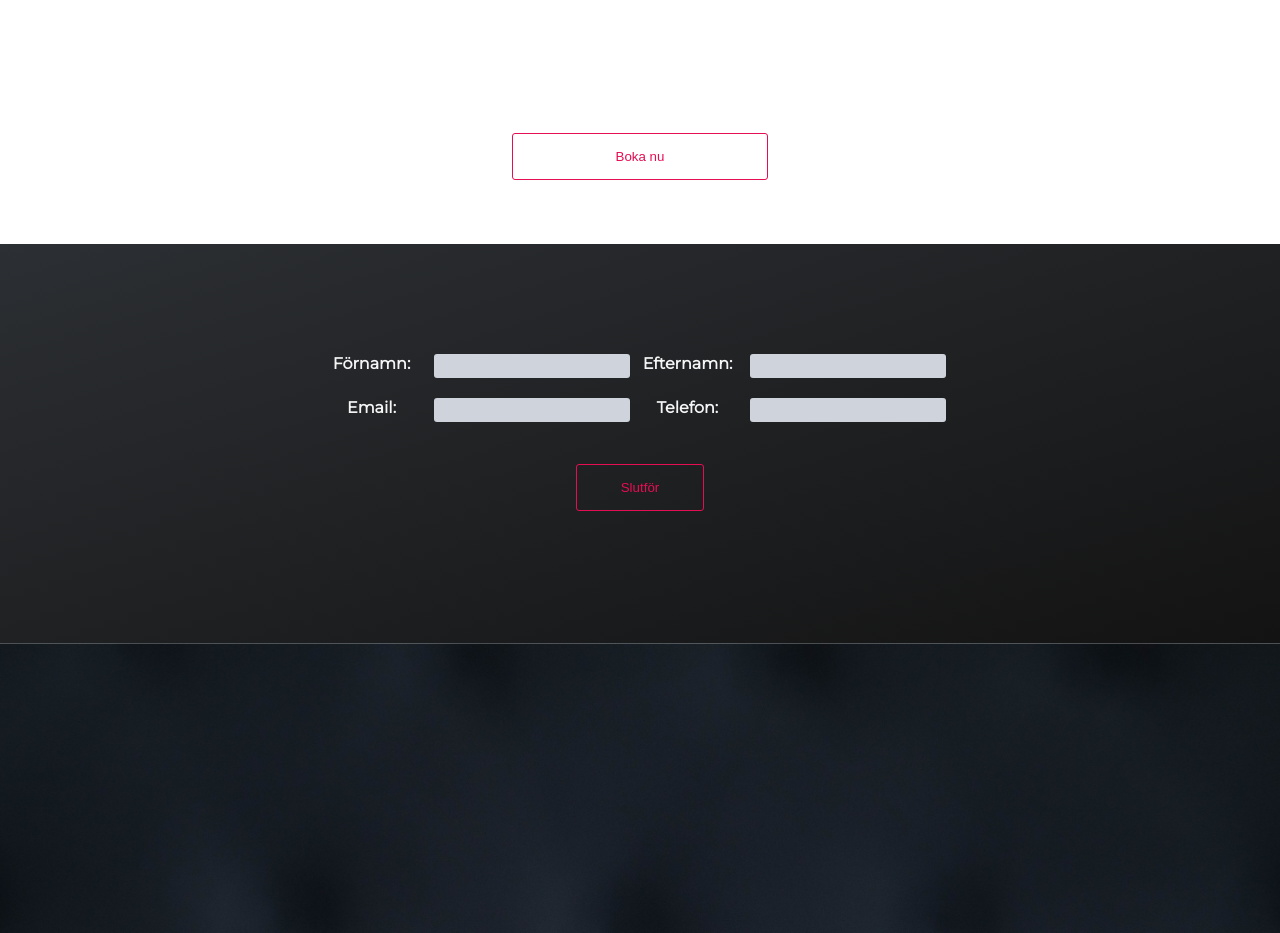
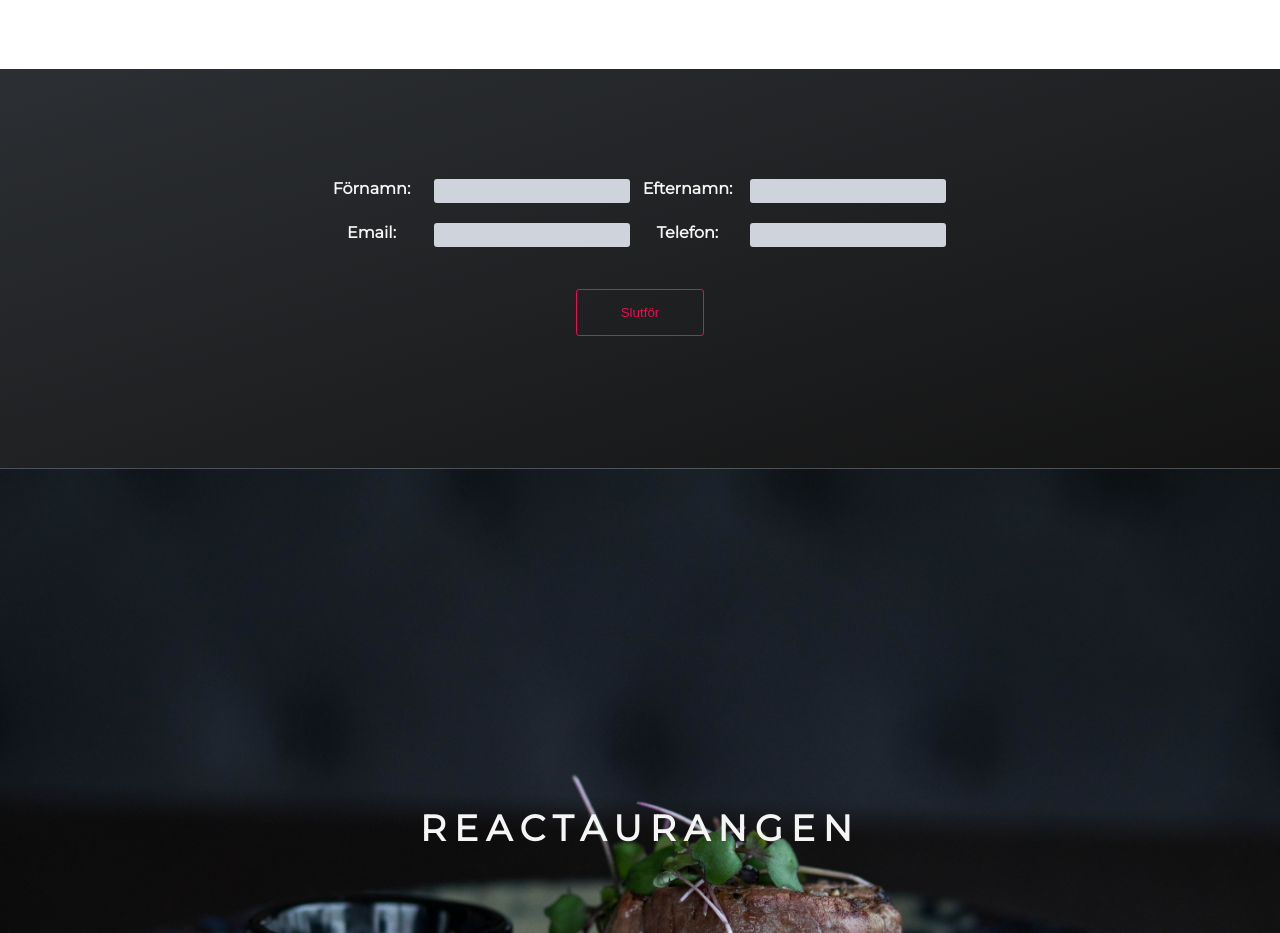
Before and after one commit to mcsahlin/reacturangen, a React (Create React App) app: page /booking in a window 1280 px wide. Shown: the part 800-1733 px from the top of the page. Built offline with nearby package versions, Linux system fonts and the light colour scheme.

Commit message:
removed a button from booking page

```diff
--- a/src/components/BookingCalendar.tsx
+++ b/src/components/BookingCalendar.tsx
@@ -259,7 +259,6 @@ export const BookingCalendar = () => {
 					</DaysContainer>
 				</BorderContainer>
 			</CalendarContainer>
-			<ButtonBooking className='btnB'>Boka nu</ButtonBooking>
 		</>
 	);
 };
```
